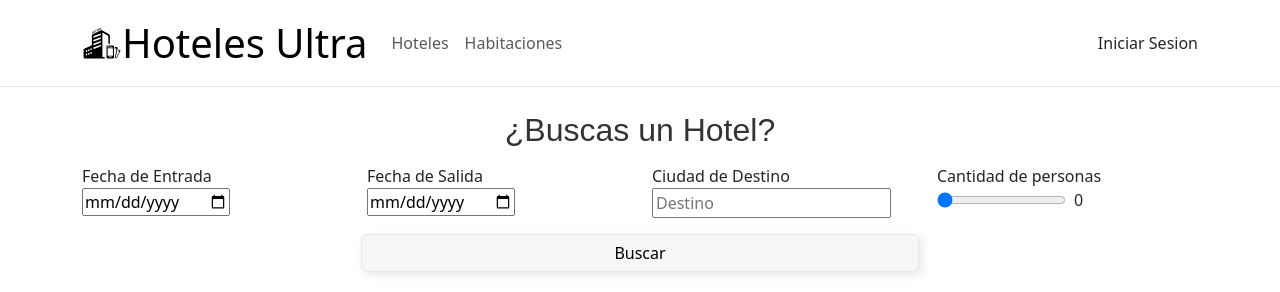
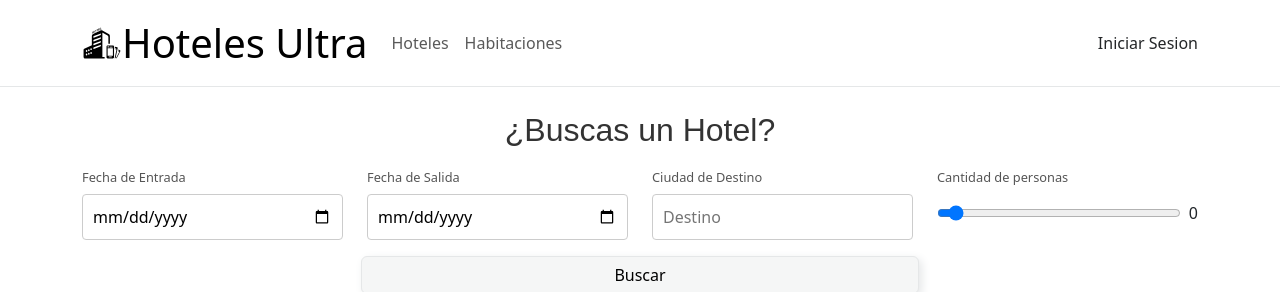
Before and after one commit to RobinsonBM/hoteles-ultra, a React (Vite) app: page / in a window 1280 px wide. Shown: the top 292 px of the page. Built offline with nearby package versions, Linux system fonts and the light colour scheme; no server answers; what miragejs would draw is missing.

Commit message:
fixbug styles in label and inputs

```diff
--- a/src/components/share/ButtonRedirect.tsx
+++ b/src/components/share/ButtonRedirect.tsx
@@ -12,7 +12,7 @@ export const ButtonRedirect: React.FC<ButtonRedirectProps> = ({ text, url }) =>
     };
     console.log('RobinDev - text:', text);
     return (
-        <button className='my-2' onClick={handlerRedirect}>
+        <button className='btn my-2' onClick={handlerRedirect}>
             {text}
         </button>
     );
--- a/src/styles/components/HotelsCarousel.scss
+++ b/src/styles/components/HotelsCarousel.scss
@@ -1,7 +1,7 @@
 @import '../variables';
 
 .best-hotels {
-    button {
+    .btn {
         background-color: $color-50;
         border: 1px solid $color-100;
         border-radius: 5px;
--- a/src/styles/index.scss
+++ b/src/styles/index.scss
@@ -37,3 +37,19 @@ h4 {
     font-size: 1.2rem;
     color: #333;
 }
+
+label {
+    color: #555;
+    font-size: 0.8rem;
+    margin-bottom: 6px;
+}
+
+input {
+    border-radius: 4px;
+    border: 1px solid #ccc;
+    font-size: 1rem;
+    margin-bottom: 12px;
+    padding: 10px;
+    width: 100%;
+
+}
--- a/src/styles/routes/DashboardView.scss
+++ b/src/styles/routes/DashboardView.scss
@@ -12,7 +12,7 @@ $shadow-color: rgba(0, 0, 0, 0.1);
     width: 20%;
     position: fixed;
 
-    button {
+    .btn {
         width: 100%;
         padding: 10px 0;
         background-color: transparent;
```
